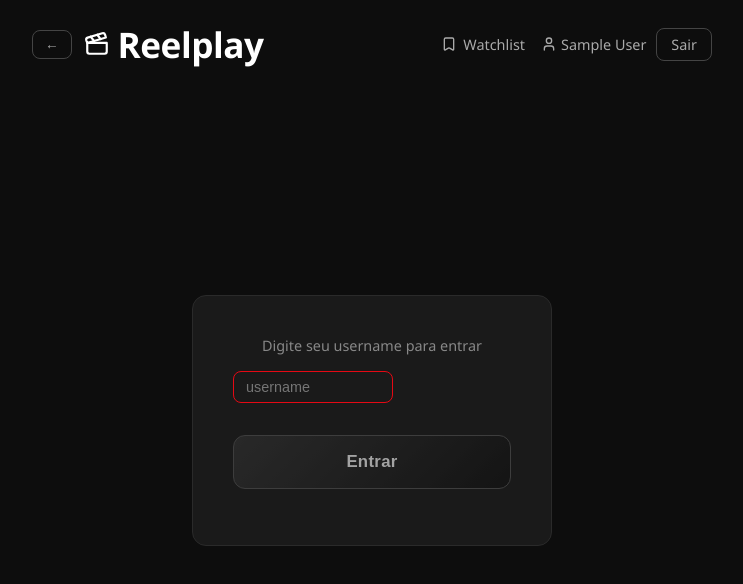
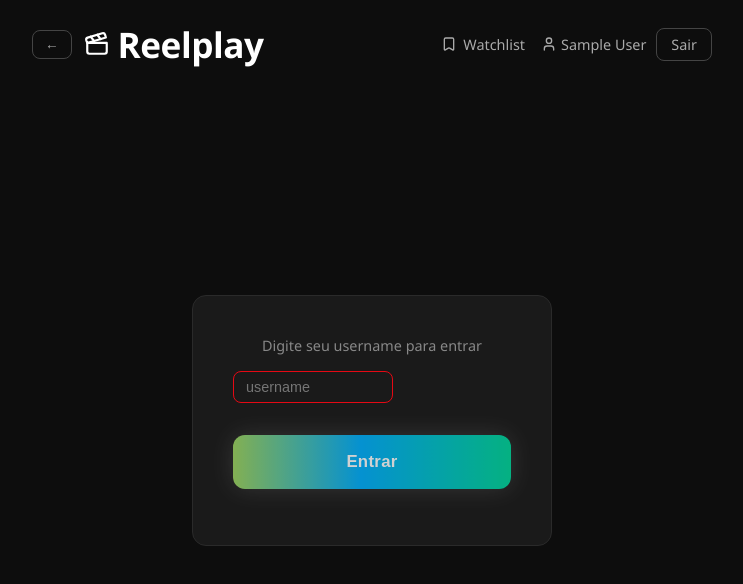
Before and after one commit to felipeacguedes/reelplay, a React (Vite) app in the folder Frontend/: page /login in a window 1280 px wide. Shown: the top 584 px of the page, without its empty margins (268-1011 px from the left). Built offline with nearby package versions, Linux system fonts and the light colour scheme; sample sign-in values are in the browser's storage.

Commit message:
add rainbow animation to the randomizing button

```diff
--- a/Frontend/src/App.css
+++ b/Frontend/src/App.css
@@ -327,11 +327,21 @@ body {
   transform: rotate(180deg);
 }
 
+@keyframes rainbow {
+  0%   { background-position: 0% 50%; }
+  50%  { background-position: 100% 50%; }
+  100% { background-position: 0% 50%; }
+}
+
 .spin-btn:disabled {
-  opacity: 0.6;
+  opacity: 0.8;
   cursor: not-allowed;
   transform: none;
-  box-shadow: none;
+  box-shadow: 0 0 24px rgba(255, 255, 255, 0.15);
+  background: linear-gradient(90deg, #e50914, #ffed00, #00b0ff, #00e676, #e50914);
+  background-size: 300% 100%;
+  animation: rainbow 2s linear infinite;
+  border-color: transparent;
 }
 
 /* Erro */
--- a/Frontend/src/App.tsx
+++ b/Frontend/src/App.tsx
@@ -169,6 +169,7 @@ function App() {
   const [user, setUser] = useState<AuthUser | null>(null)
   const [token, setToken] = useState<string | null>(null)
   const [hasMovie, setHasMovie] = useState(false)
+  const [homeKey, setHomeKey] = useState(0)
   const navigate = useNavigate()
 
   useEffect(() => {
@@ -196,6 +197,7 @@ function App() {
 
   function handleGoHome() {
     setHasMovie(false)
+    setHomeKey((k) => k + 1)
     navigate('/')
   }
 
@@ -203,7 +205,7 @@ function App() {
     <div className="app">
       <Header user={user} token={token} logout={handleLogout} hasMovie={hasMovie} onHome={handleGoHome} />
       <Routes>
-        <Route path="/" element={<HomePage user={user} token={token} onMovieChange={setHasMovie} />} />
+        <Route path="/" element={<HomePage key={homeKey} user={user} token={token} onMovieChange={setHasMovie} />} />
         <Route path="/login" element={<LoginPage onLogin={handleLogin} />} />
         <Route path="/watchlist" element={<WatchlistPage token={token} />} />
       </Routes>
```
